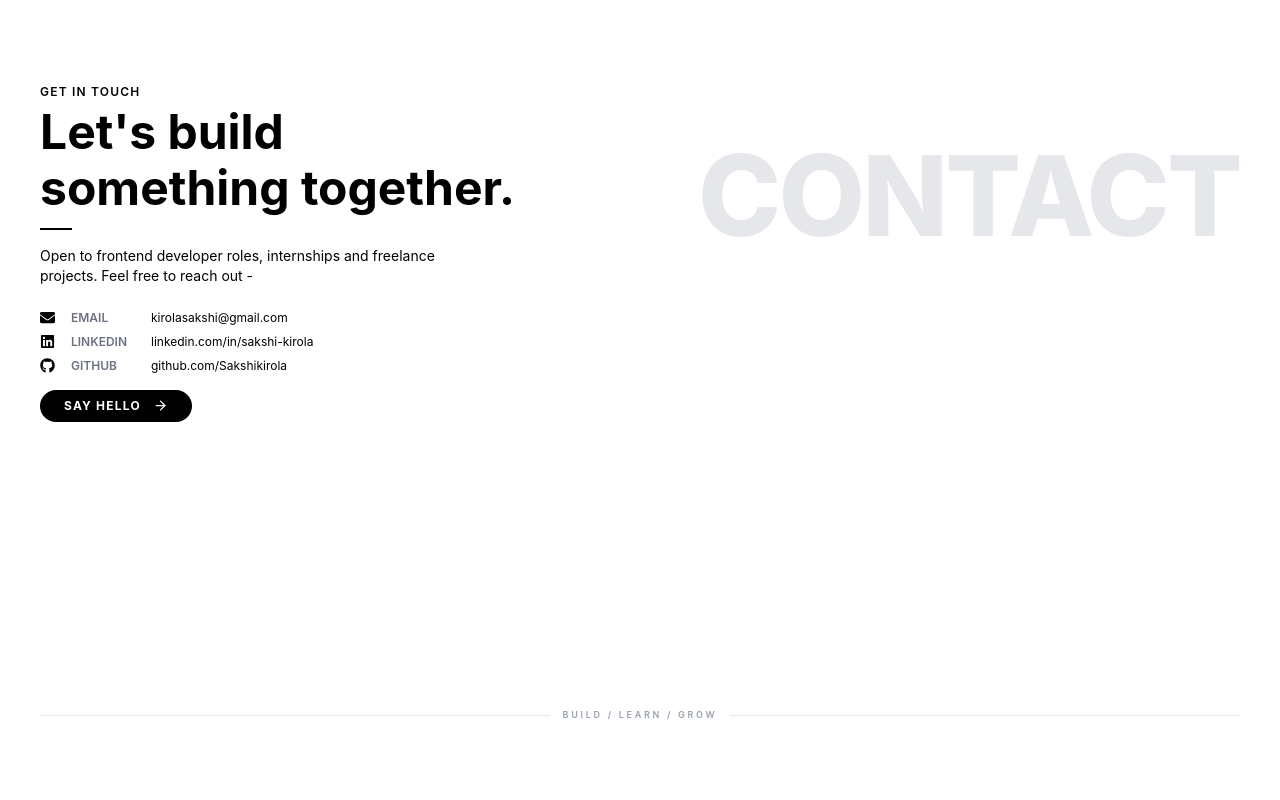
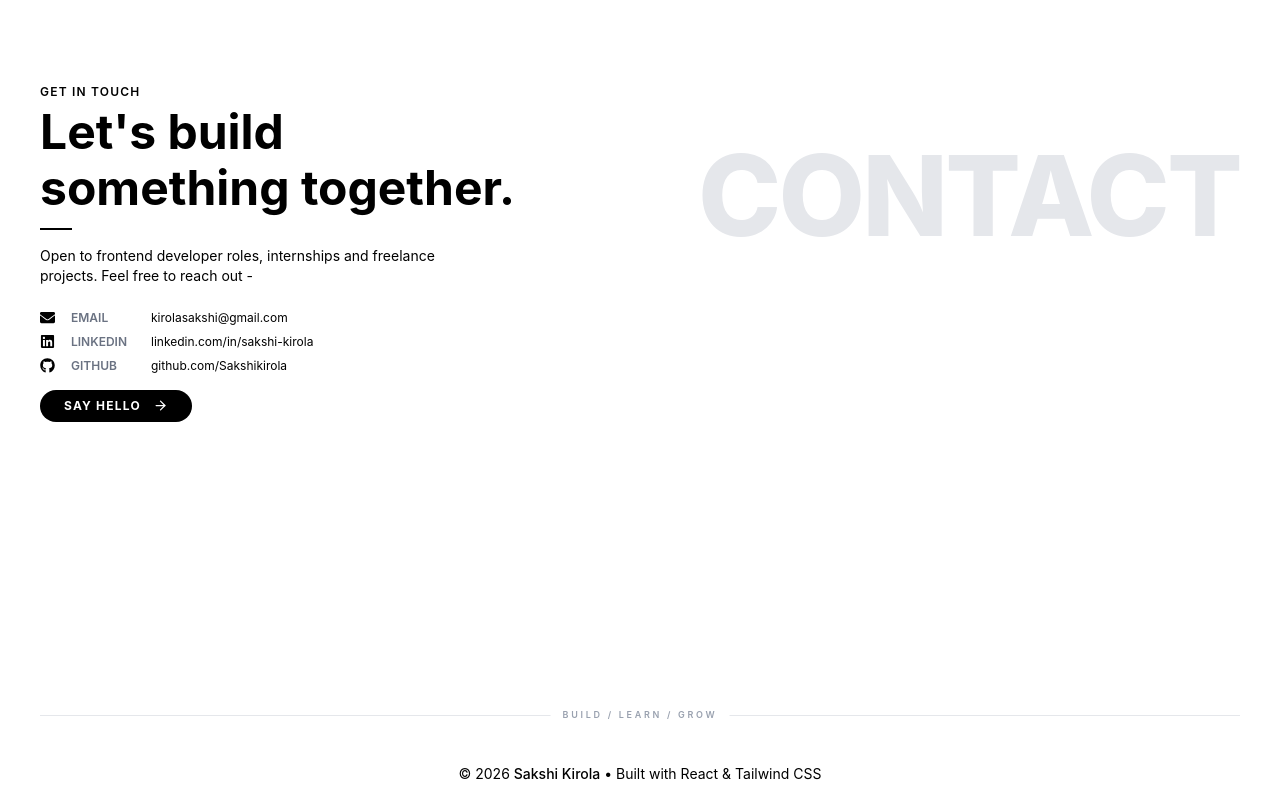
Before and after one commit to Sakshikirola/MyPortfolio, a React (Vite) app: page / in a window 1280 px wide. Shown: the part 3006-3806 px from the top of the page. Before the commit the page ends 3754 px from the top, so only its background shows below. Built offline with nearby package versions, Linux system fonts and the light colour scheme.

Commit message:
Footer added

```diff
--- a/src/App.jsx
+++ b/src/App.jsx
@@ -5,6 +5,7 @@ import About from './About'
 import Skills from './Skills'
 import Contact from './Contact'
 import Projects from './Projects'
+import Footer from './Footer'
 
 const App = () => {
   return (
@@ -15,6 +16,7 @@ const App = () => {
       <Skills/>
       <Projects/>
       <Contact/>
+      <Footer/>
     </div>
   )
 }
--- /dev/null
+++ b/src/Footer.jsx
@@ -0,0 +1,13 @@
+import React from 'react'
+
+const Footer = () => {
+  return (
+    <footer className="py-4 text-center">
+      <p className="text-sm">
+        © 2026 <span className="font-medium">Sakshi Kirola</span> • Built with React & Tailwind CSS
+      </p>
+    </footer>
+  )
+}
+
+export default Footer
```
